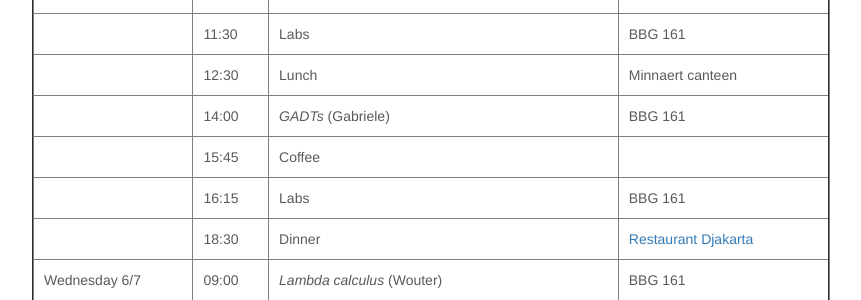
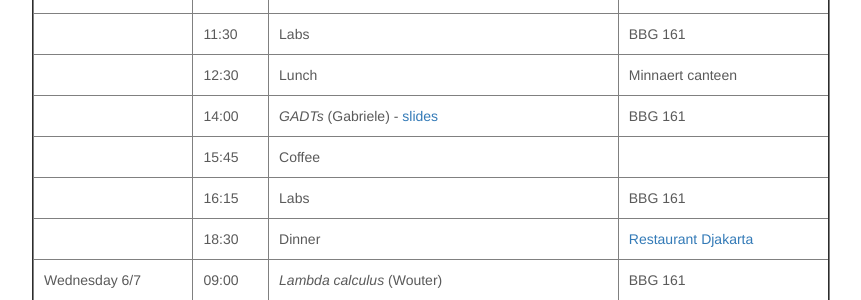
Before and after one commit to uu-afp/uu-afp.github.io, a Jekyll site: the page built from schedule.html, in a window 1280 px wide. Shown: the part 722-1022 px from the top of the page, without its empty margins (209-1070 px from the left). Built offline with Jekyll 4.4.1, drawn with Linux system fonts in a browser that asks for light colours; nearby versions of some CDN libraries.

Commit message:
Added slides.

```diff
--- a/schedule.html
+++ b/schedule.html
@@ -125,7 +125,7 @@ The schedule may still change.
     <tr>
       <td></td>
       <td>14:00</td>
-      <td><i>GADTs</i> (Gabriele) </td>
+      <td><i>GADTs</i> (Gabriele) - <a href="04-gadts.pdf">slides</a></td>
       <td>BBG 161</td>
     </tr>
 
```
Also changed, not shown: 1 other file.
